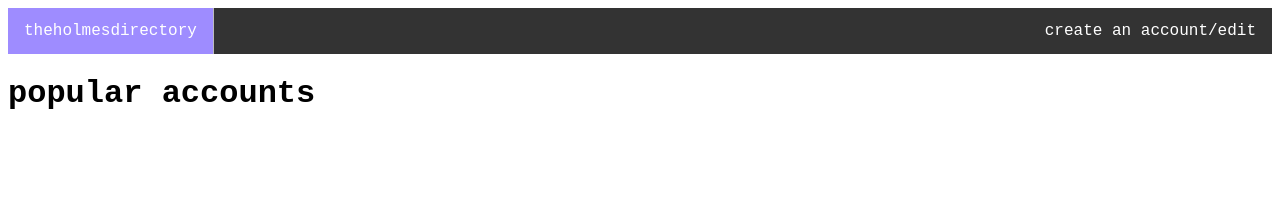
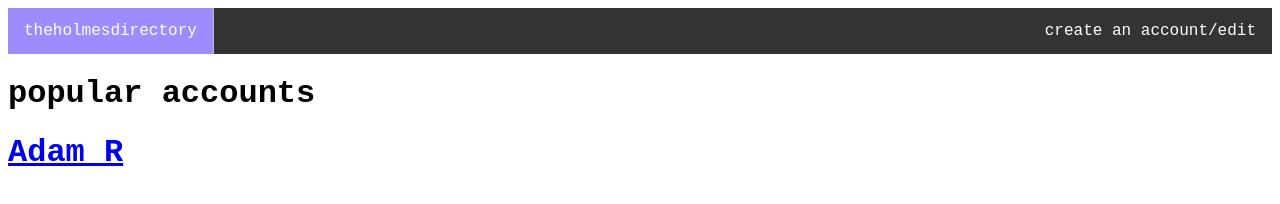
Before and after one commit to piper-AI/social, a plain HTML site: page index.html in a window 1280 px wide. Drawn offline with Linux system fonts and the light colour scheme.

Commit message:
Update index.html

```diff
--- a/index.html
+++ b/index.html
@@ -50,4 +50,5 @@ body {
 
 </body>
   <h1>popular accounts<h1>
+   <a href="adamr.html">Adam R</a>
 </html>
```
